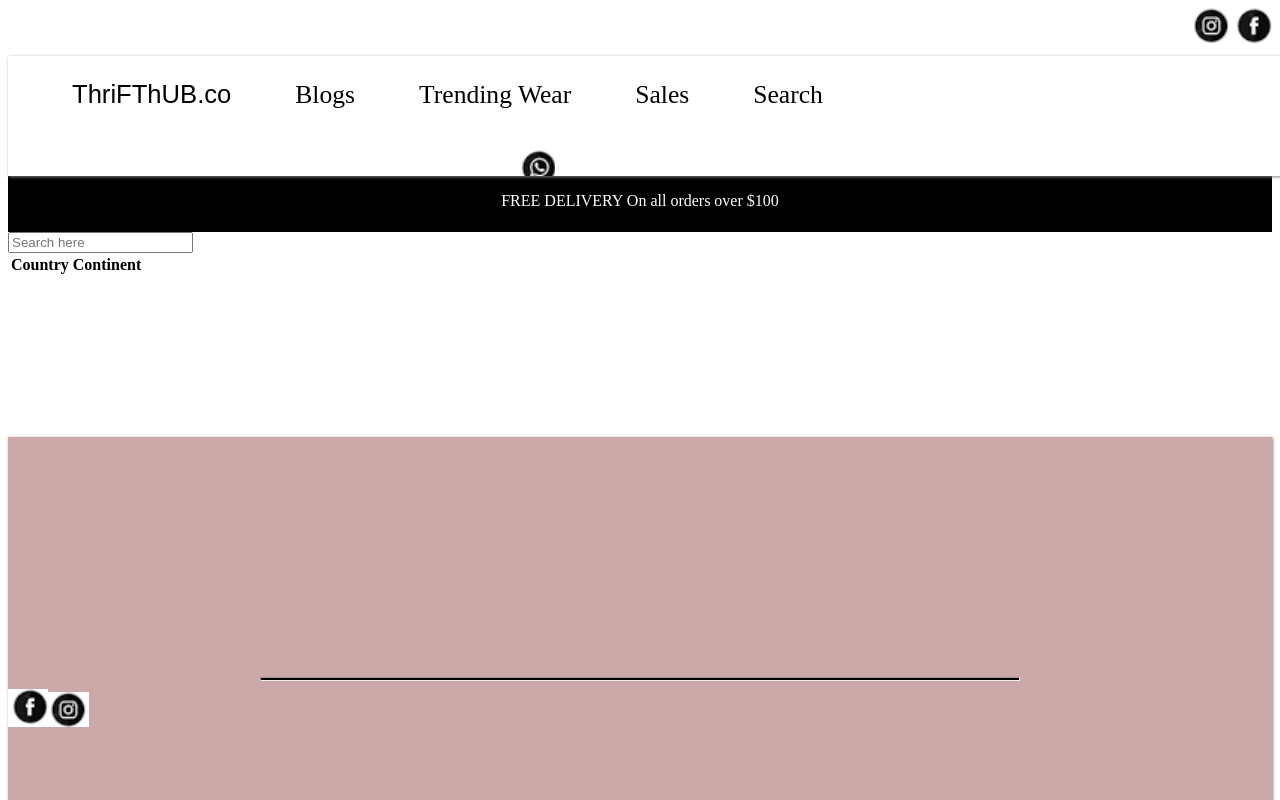
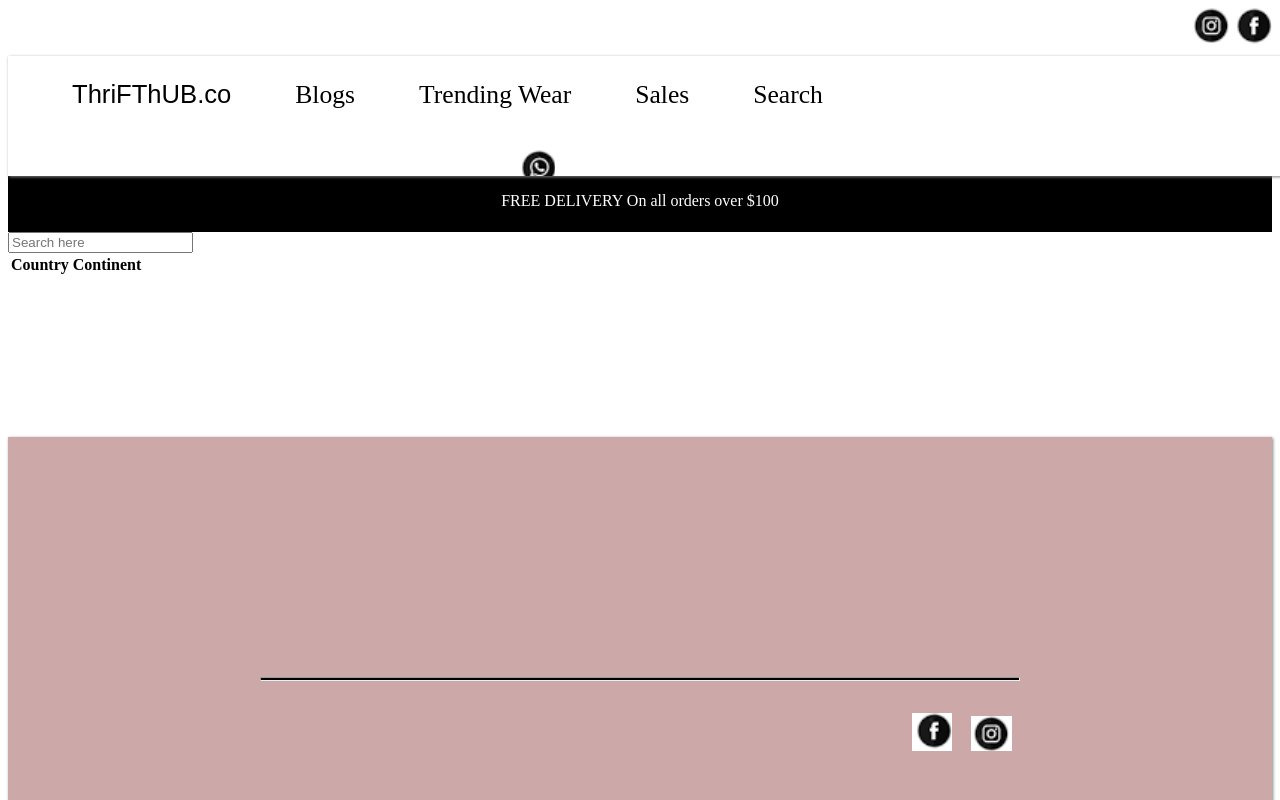
Before and after one commit to Vera25-O/clothline, a React (Create React App) app in the folder my-app/: page /searchBar in a window 1280 px wide. Shown: the top 800 px of the page. Built offline with nearby package versions, Linux system fonts and the light colour scheme.

Commit message:
modified index.css

```diff
--- a/my-app/src/Components/Footer.js
+++ b/my-app/src/Components/Footer.js
@@ -5,9 +5,10 @@ function Footer() {
   return (
       <div className="footer">
         <hr></hr>
+        <div className="iconic">
         <img src={icon1} alt="facebook" className="icons" />
 <img src={icon2} alt="instagram" className="icons" />
-
+</div>
       <p className="cright">© 2023 veraonuko. All rights reserved.</p>
     </div>
   );
--- a/my-app/src/index.css
+++ b/my-app/src/index.css
@@ -131,6 +131,14 @@ h5 {
   margin-top: 40vh;
   text-align: center;
 }
+.iconic{
+  margin-left: 70%;
+  margin-top: 2vh;
+}
+.icons{
+  margin-left: 5%;
+  margin-top: 2vh;
+}
 hr{
   background-color: black;
   margin-top: 30vh;
```
